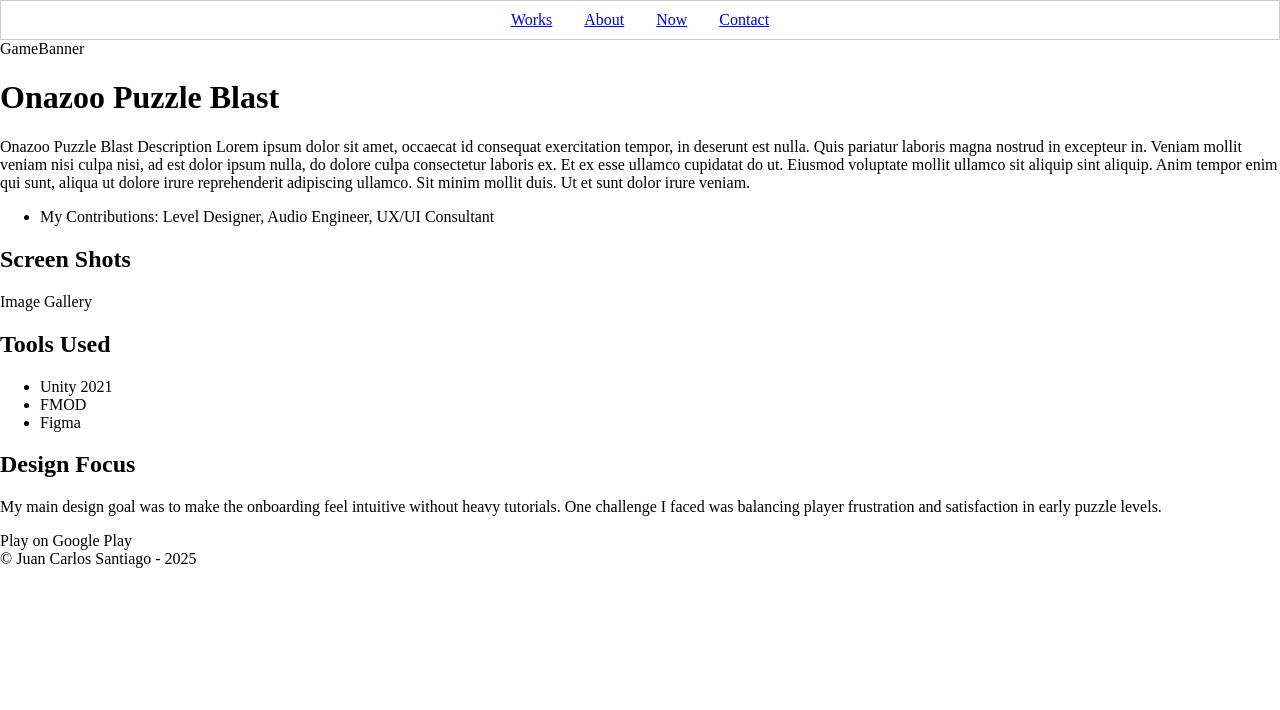
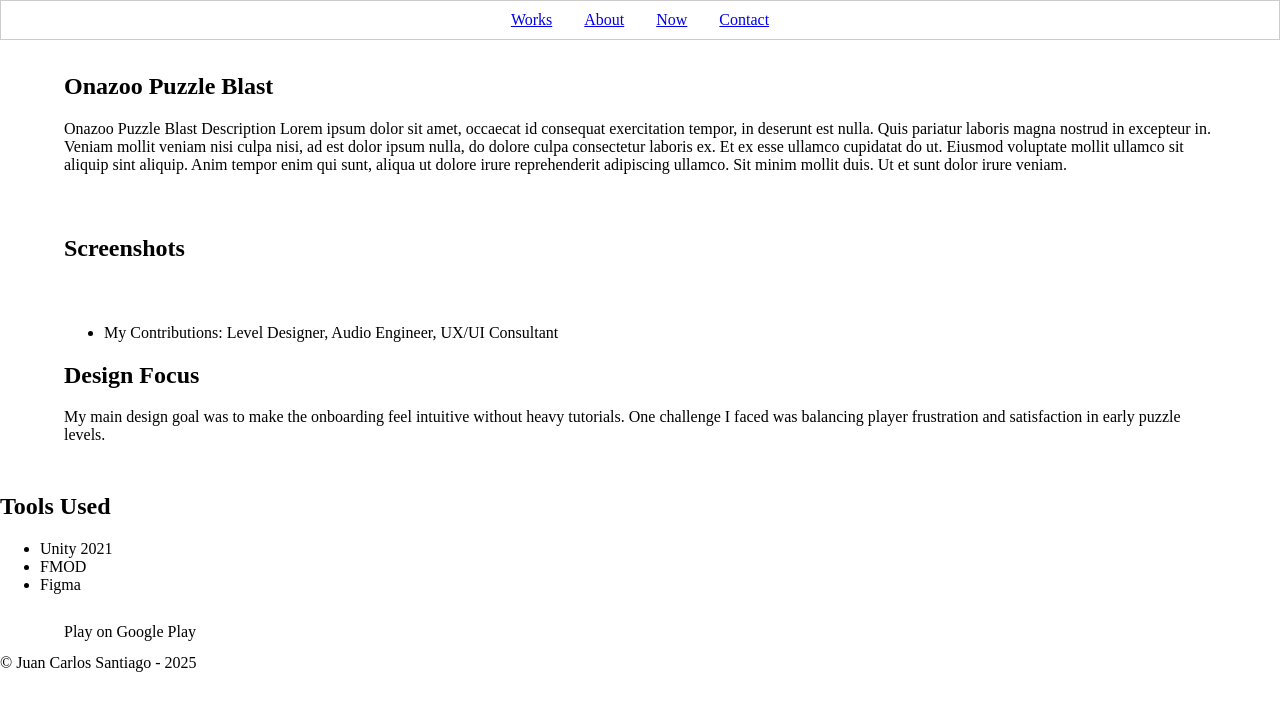
Before and after one commit to jcsantiago3/portfolio, a plain HTML site: page works/released-games/onazoo-puzzle-blast.html in a window 1280 px wide. Drawn offline with Linux system fonts and the light colour scheme.

Commit message:
fixed sectioning in finished works template

```diff
--- a/works/released-games/onazoo-puzzle-blast.html
+++ b/works/released-games/onazoo-puzzle-blast.html
@@ -25,18 +25,29 @@
         </nav>
     </header>
     <main>
-        <img>GameBanner
+        <section>
             <h1>Onazoo Puzzle Blast</h1>
             <p>Onazoo Puzzle Blast Description Lorem ipsum dolor sit amet, occaecat id consequat exercitation tempor, in
                 deserunt est nulla. Quis pariatur laboris magna nostrud in excepteur in. Veniam mollit veniam nisi culpa
-            nisi, ad est dolor ipsum nulla, do dolore culpa consectetur laboris ex. Et ex esse ullamco cupidatat do ut.
-            Eiusmod voluptate mollit ullamco sit aliquip sint aliquip. Anim tempor enim qui sunt, aliqua ut dolore irure
+                nisi, ad est dolor ipsum nulla, do dolore culpa consectetur laboris ex. Et ex esse ullamco cupidatat do
+                ut.
+                Eiusmod voluptate mollit ullamco sit aliquip sint aliquip. Anim tempor enim qui sunt, aliqua ut dolore
+                irure
                 reprehenderit adipiscing ullamco. Sit minim mollit duis. Ut et sunt dolor irure veniam.</p>
+        </section>
+        <section>
+            <h1>Screenshots</h1>
+        </section>
+        <section>
             <ul>
                 <li>My Contributions: Level Designer, Audio Engineer, UX/UI Consultant</li>
             </ul>
-        <h2>Screen Shots</h2>
-        <div>Image Gallery</div>
+            <h2>Design Focus</h2>
+            <p>
+                My main design goal was to make the onboarding feel intuitive without heavy tutorials.
+                One challenge I faced was balancing player frustration and satisfaction in early puzzle levels.
+            </p>
+        </section>
 
         <h2>Tools Used</h2>
         <ul>
@@ -44,12 +55,10 @@
             <li>FMOD</li>
             <li>Figma</li>
         </ul>
-        <h2>Design Focus</h2>
-        <p>
-            My main design goal was to make the onboarding feel intuitive without heavy tutorials.
-            One challenge I faced was balancing player frustration and satisfaction in early puzzle levels.
-        </p>
+        <section>
             <a>Play on Google Play</a>
+        </section>
+
     </main>
     <footer>&copy; Juan Carlos Santiago - 2025</footer>
 </body>
```
Lines whose indentation alone changed are shown as unchanged.
